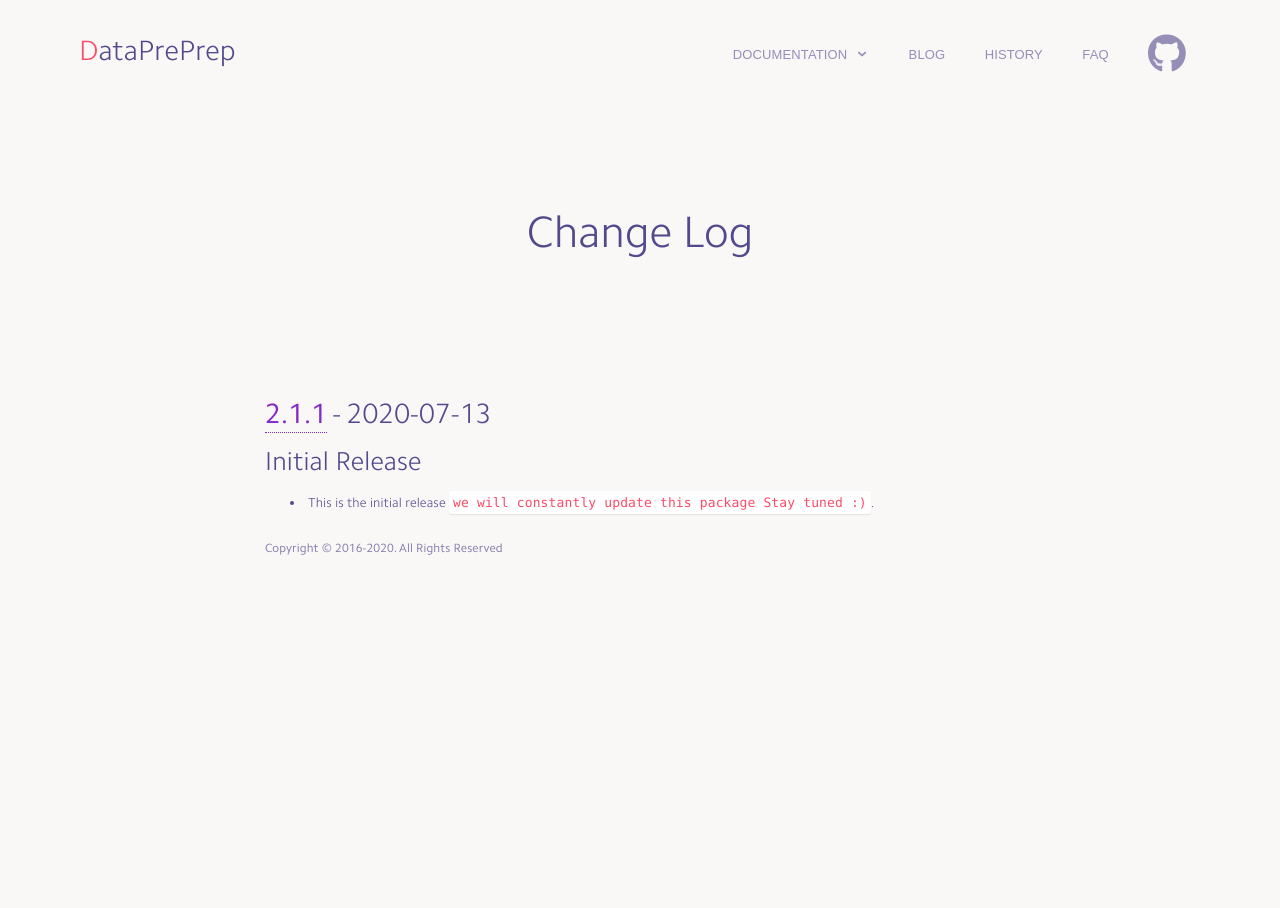
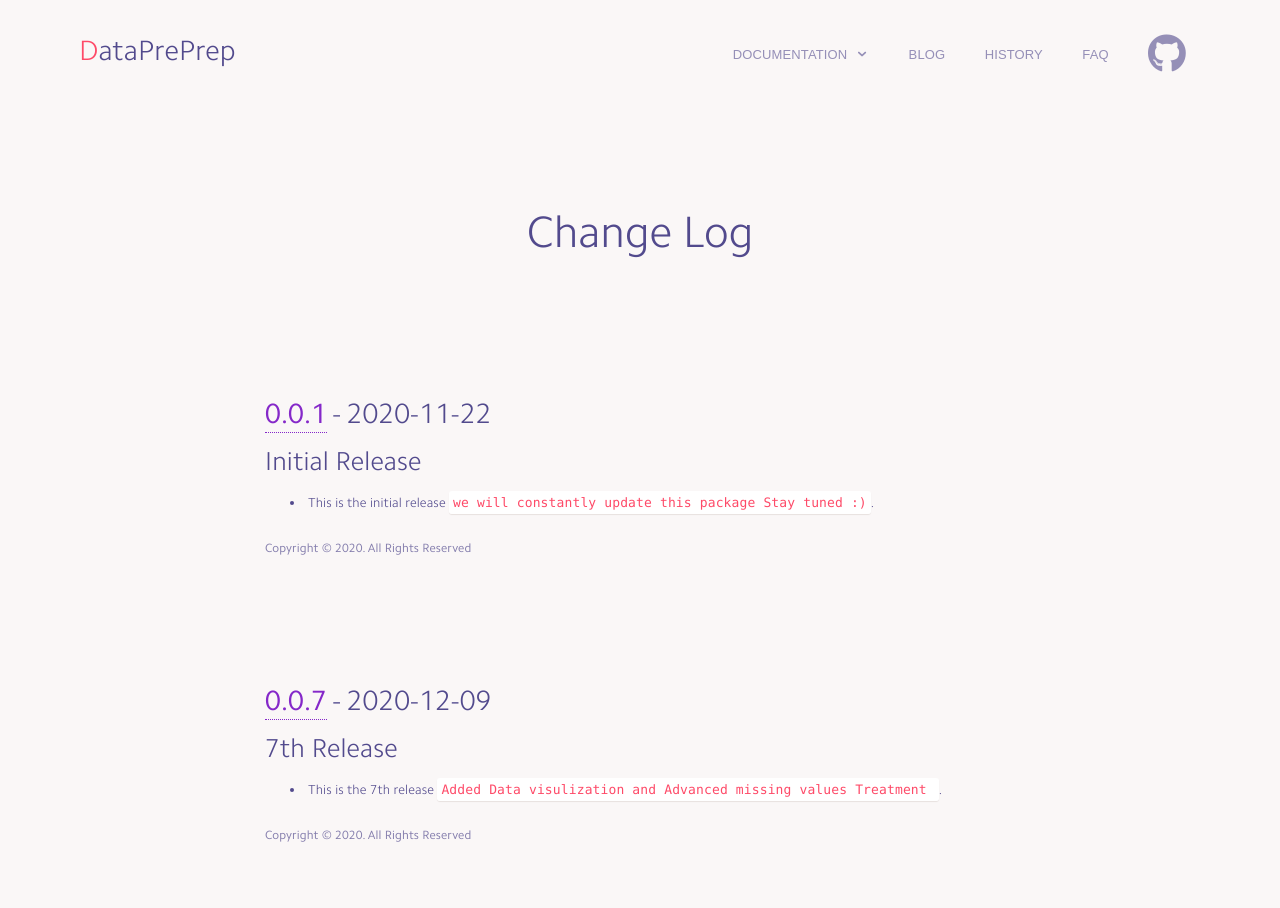
Before and after one commit to mohammed-muzzammil/DataPrePrep.github.io, a plain HTML site: page history/index.html in a window 1280 px wide. Before the commit the page ends 800 px from the top, so only its background shows below. Drawn offline with Linux system fonts and the light colour scheme; a script that the page names is missing; a web font is replaced by a local one.

Commit message:
Update index.html

```diff
--- a/history/index.html
+++ b/history/index.html
@@ -123,7 +123,7 @@
     <div class="container">
       <div class="row m-t-50 m-b-50 faq">
         <div class="col-md-8 m-auto">
-          <h2 id="2-1-1-2020-07-13"><a href="#">2.1.1</a> - 2020-07-13</h2>
+          <h2 id="2-1-1-2020-07-13"><a href="#">0.0.1</a> - 2020-11-22</h2>
 
 <h3 id="fixed">Initial Release</h3>
 
@@ -132,9 +132,34 @@
 
 </ul>
 
-    <p class="fs-12 hint-text p-t-10">Copyright &copy; 2016-2020. All Rights Reserved </p>
+    <p class="fs-12 hint-text p-t-10">Copyright &copy; 2020. All Rights Reserved </p>
   </div>
 </section>
+
+
+
+
+
+  <section>
+    <div class="container">
+      <div class="row m-t-50 m-b-50 faq">
+        <div class="col-md-8 m-auto">
+          <h2 id="2-1-1-2020-07-13"><a href="#">0.0.7</a> - 2020-12-09</h2>
+
+<h3 id="fixed">7th Release</h3>
+
+<ul>
+<li> This is the 7th release <code>Added Data visulization and Advanced missing values Treatment </code>.</li>
+
+</ul>
+
+    <p class="fs-12 hint-text p-t-10">Copyright &copy; 2020. All Rights Reserved </p>
+  </div>
+</section>
+
+
+
+
 <!-- END FOOTER -->
 
 
```
